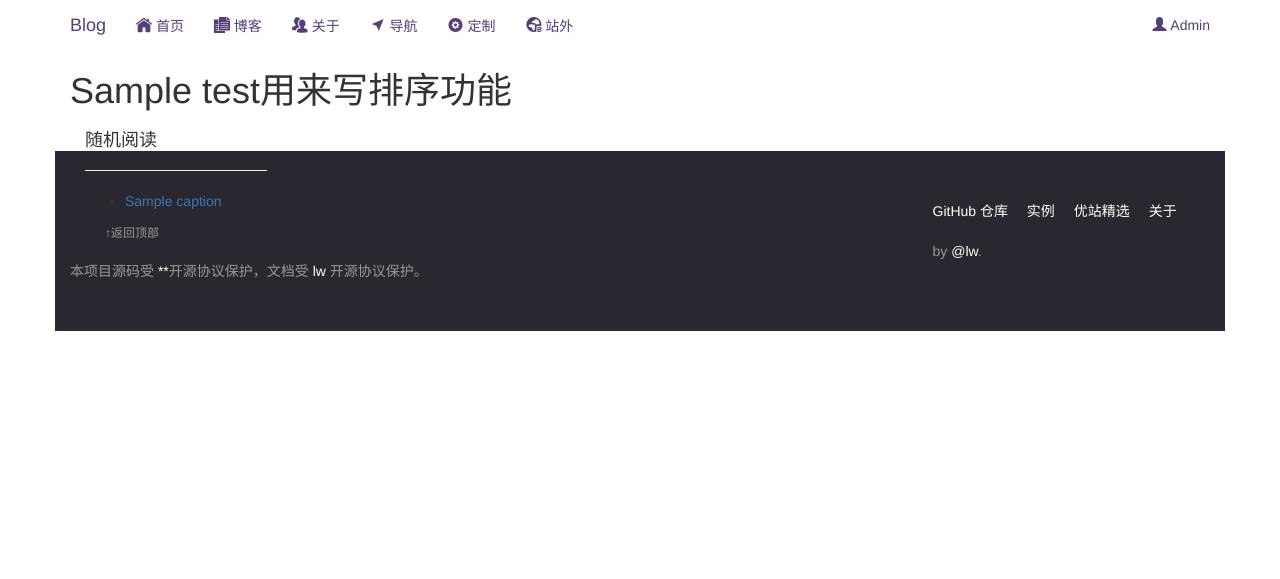
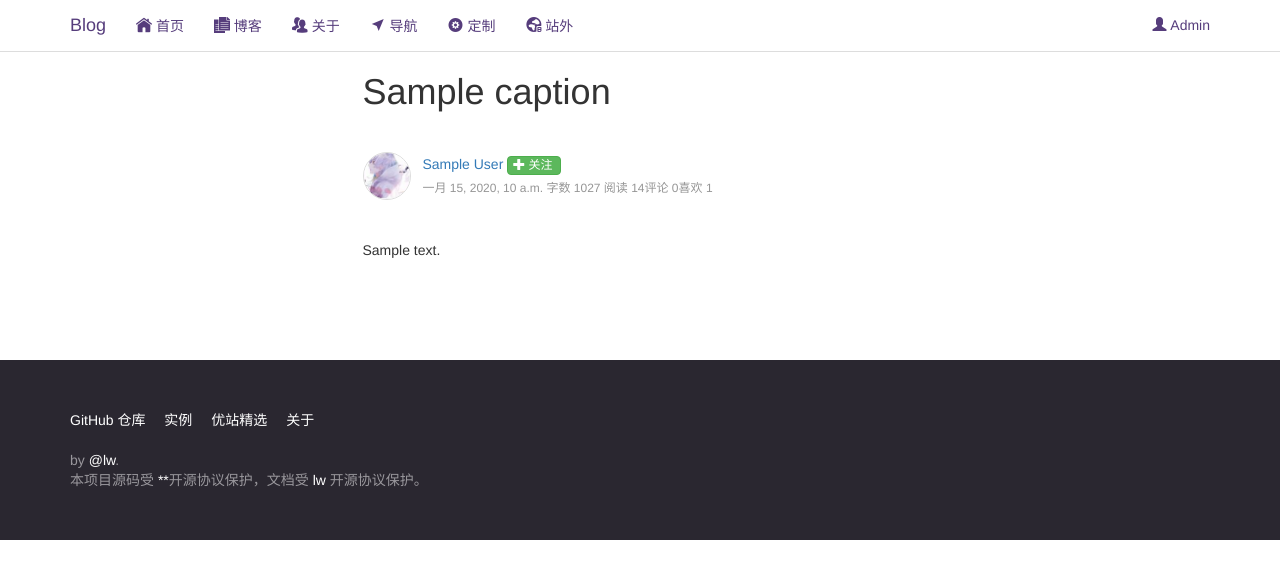
Before and after one commit to Bahtya/mysite-django, a Django app: template templates/blog.html in a window 1280 px wide. Shown: the top 579 px of the page. Run offline with Django 3.2, Linux system fonts and the light colour scheme; the template is opened without the code that fills it: most values are stand-ins (such as "Sample title", 1, 10 or a date in 2020); parts of the project's set-up code (start-up, migrations or seed data) failed here and were passed over; some libraries are stand-ins or nearby versions.

Commit message:
新建文章页面

```diff
--- a/blog/views.py
+++ b/blog/views.py
@@ -53,9 +53,9 @@ def blog_list(request):
     return render(request,"blog_list.html",data)
 
 def blog(request,num):
-    res = Blog.objects.get(pk=num)
+    blog = Blog.objects.get(pk=num)
     data={
-        "test" : res.caption ,
+        "blog" : blog ,
         "isActive2":"active"
     }
     return render(request,"blog.html",data)
--- a/static/css/base.css
+++ b/static/css/base.css
@@ -131,6 +131,7 @@
     margin-bottom: 0;
     background-color: #fff;
     border-bottom: 0;
+    border-bottom: 1px solid #ddd;
   }
   .bs-home-nav .bs-nav-b {
     display: none;
--- a/static/css/blog.css
+++ b/static/css/blog.css
@@ -0,0 +1,33 @@
+.avatar img {
+    width: 100%;
+    height: 100%;
+    border: 1px solid #ddd;
+    border-radius: 50%;
+}
+.avatar {
+    width: 48px;
+    height: 48px;
+    display: inline-block;
+}
+
+.author {
+    margin: 30px 0 40px;
+    display: inline-block;
+}
+
+.info {
+    vertical-align: middle;
+    display: inline-block;
+    margin-left: 8px;
+}
+
+.follow{
+    padding: 0 7px 0 5px;
+    font-size: 12px;
+}
+
+.meta {
+    margin-top: 5px;
+    font-size: 12px;
+    color: #969696;
+}
--- a/templates/base.html
+++ b/templates/base.html
@@ -38,13 +38,13 @@
         <ul class="nav navbar-nav">
 
           <li class="{{ isActive1 }}">
-            <a href="index" onclick="_hmt.push(['_trackEvent', 'docv3-navbar', 'click', 'V3导航-博客'])"><span class="iconfont icon-zhuye"></span>&nbsp;首页</a>
+            <a href="/index" onclick="_hmt.push(['_trackEvent', 'docv3-navbar', 'click', 'V3导航-博客'])"><span class="iconfont icon-zhuye"></span>&nbsp;首页</a>
           </li>
           <li class="{{ isActive2 }}">
-            <a href="blog_list" onclick="_hmt.push(['_trackEvent', 'docv3-navbar', 'click', 'V3导航-首页'])"><span class="iconfont icon-ai-article"></span>&nbsp;博客</a>
+            <a href="/blog_list" onclick="_hmt.push(['_trackEvent', 'docv3-navbar', 'click', 'V3导航-首页'])"><span class="iconfont icon-ai-article"></span>&nbsp;博客</a>
           </li>
           <li class="{{ isActive3 }}">
-            <a href="about" onclick="_hmt.push(['_trackEvent', 'docv3-navbar', 'click', 'V3导航-关于'])"><span class="iconfont icon-guanyuwomen"></span>&nbsp;关于</a>
+            <a href="/about" onclick="_hmt.push(['_trackEvent', 'docv3-navbar', 'click', 'V3导航-关于'])"><span class="iconfont icon-guanyuwomen"></span>&nbsp;关于</a>
           </li>
           <li class="{{ isActive4 }}">
             <a href="#" onclick="_hmt.push(['_trackEvent', 'docv3-navbar', 'click', 'V3导航-导航'])"><span class="iconfont icon-daohang"></span>&nbsp;导航</a>
@@ -56,7 +56,7 @@
         </ul>
         <ul class="nav navbar-nav navbar-right">
             <!-- <li><a href="http://mb.bootcss.com" onclick="_hmt.push(['_trackEvent', 'docv3-navbar', 'click', 'themes'])" target="_blank">主题/模板</a></li> -->
-            <li><a href="admin" onclick="_hmt.push(['_trackEvent', 'docv3-navbar', 'click', 'V3导航-Admin'])"><span class="glyphicon glyphicon-user
+            <li><a href="/admin" onclick="_hmt.push(['_trackEvent', 'docv3-navbar', 'click', 'V3导航-Admin'])"><span class="glyphicon glyphicon-user
               " aria-hidden="true"></span>&nbsp;Admin</a></li>
           </ul>
         </nav>
--- a/templates/blog.html
+++ b/templates/blog.html
@@ -7,24 +7,34 @@
 
 
 {% block container %}
-<div class="container bs-docs-container">
+<div class="container">
   <div class="row">
-    <div class="col-sm-9">
-       <div class="top blog-border">
-          <h1>{{ test}}用来写排序功能</h1>
-     <div class="col-sm-3 blog-border">
-      <div class="side-list">
-        <h4>随机阅读</h4><hr>
-        <ul>
-          {% for blog in blogs %}
-          <li><a href="#">{{ blog.caption }}</a></li>
-          {% endfor %}
-        </ul>
-        <a class="back-to-top" href="#top">
-          ↑返回顶部
+    <div class="col-xs-5 col-sm-3"></div>
+    <div class="col-xs-8 col-sm-6">
+      <h1>{{blog.caption}}</h1>
+      <div class=author>
+        <a class="avatar" href="#">
+          <img src="{% static 'img/avatar.jpg' %}" alt="...">
         </a>
+        <div class="info">
+            <span class="name"><a href="/u/ebd8139bc1e7">{{blog.author}}</a></span>
+            <!-- 关注用户按钮 -->
+            <a class="btn btn-success follow" href="#"><i class="ic-follow"></i><span class="glyphicon glyphicon-plus
+              " aria-hidden="true"></span>&nbsp;<span>关注</span></a>
+            <!-- 文章数据信息 -->
+            <div class="meta">
+              <!-- 简书钻 -->
+              <!-- 如果文章更新时间大于发布时间，那么使用 tooltip 显示更新时间 -->
+                <span class="publish-time">{{ blog.publish_time }}</span>
+              <span class="wordage">字数 1027</span>
+            <span class="views-count">阅读 14</span><span class="comments-count">评论 0</span><span class="likes-count">喜欢 1</span></div>
+          </div>
       </div>
-     </div>
+      <div class=content>{{blog.content}}</div>
+    </div>
+    <!-- Optional: clear the XS cols if their content doesn't match in height -->
+    <div class="clearfix visible-xs-block"></div>
+    <div class="col-xs-5 col-sm-3"></div>
   </div>
 </div>
 {% endblock %}
--- a/templates/blog_list.html
+++ b/templates/blog_list.html
@@ -28,7 +28,7 @@
         <div class="list">
           <a href="/blog/{{ blog.pk }}"><h3><span class="glyphicon glyphicon-tags" aria-hidden="true"></span>&nbsp;{{ blog.caption }}</h3></a>
           <p>{{ blog.content | truncatechars:120 }}</p><hr>
-          <p class="duanluo">发表日期:{{ blog.publish_time }} by lw 评论(0) 浏览(0)</p>
+          <p class="duanluo">发表日期:{{ blog.publish_time }} by {{blog.author}} 评论(0) 浏览(0)</p>
         </div>
         {% endfor %}
       </div>
```
Also changed, not shown: db.sqlite3, static/img/avatar.jpg (added).
